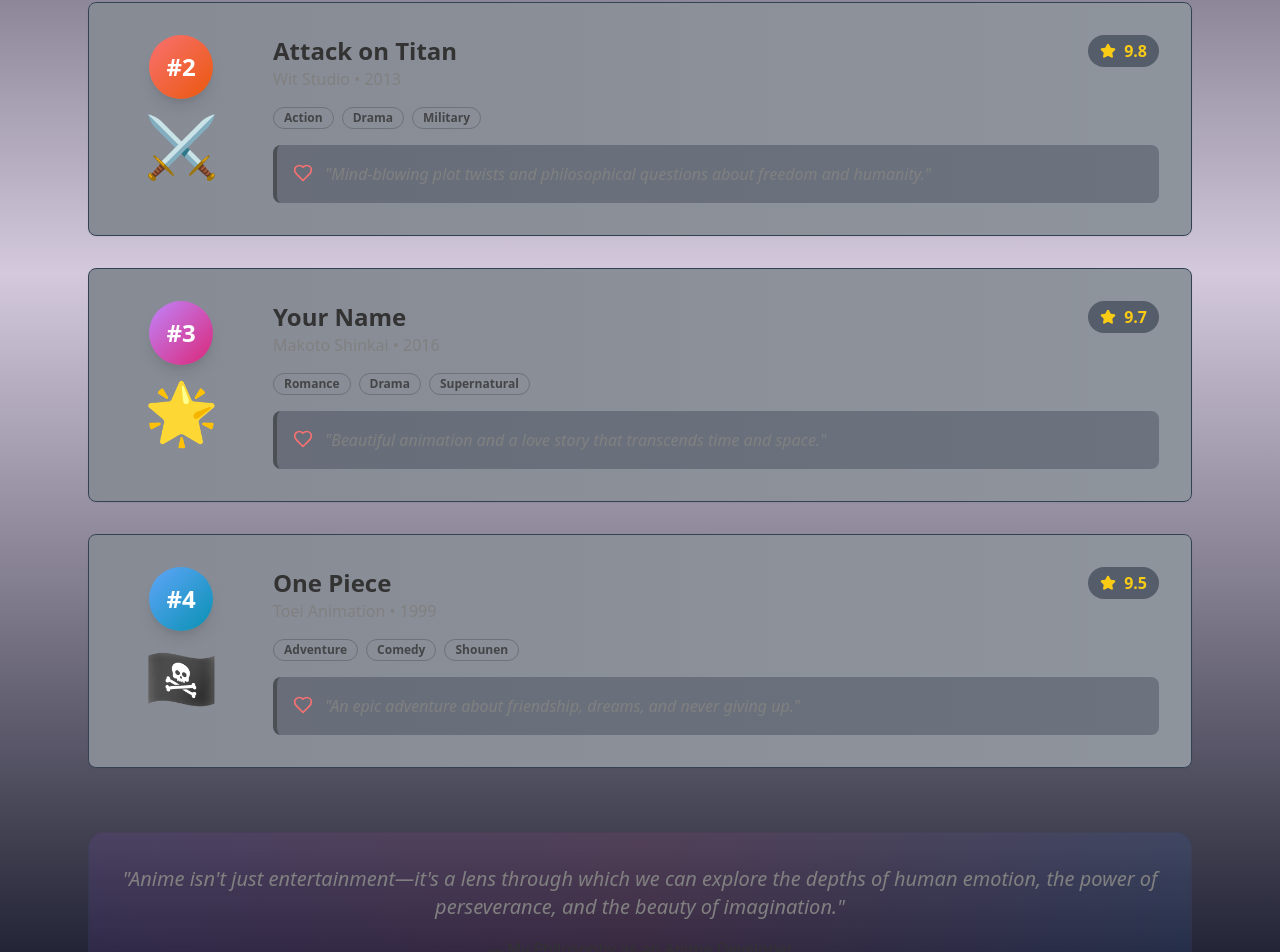
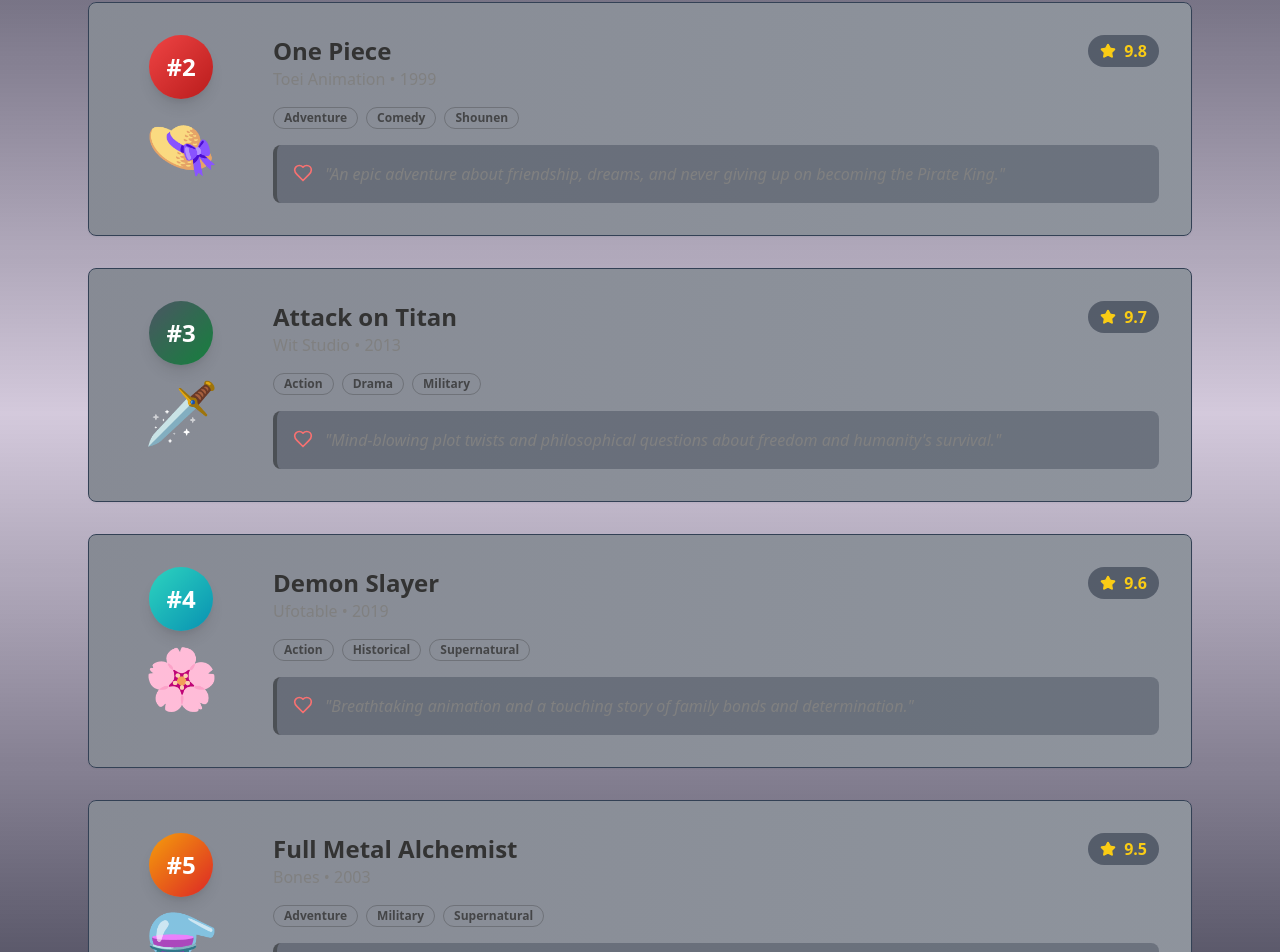
Before and after one commit to DhananJayKumarMV/dhananjaykumarmv.github.io, a React (Vite) app: page /anime-demo in a window 1280 px wide. Shown: the part 1328-2280 px from the top of the page. Built offline with nearby package versions, Linux system fonts and the light colour scheme; the HTML template or start-up script is replaced by a standard one.

Commit message:
Update anime showcase and details

```diff
--- a/src/components/AnimeFavorites.tsx
+++ b/src/components/AnimeFavorites.tsx
@@ -6,47 +6,58 @@ const AnimeFavorites = () => {
   const topAnime = [
     {
       rank: 1,
-      title: "Spirited Away",
-      director: "Hayao Miyazaki",
-      year: "2001",
-      genre: ["Adventure", "Family", "Supernatural"],
-      rating: 10,
-      color: "from-emerald-400 to-teal-600",
-      icon: "🐉",
-      reason: "A masterpiece that taught me that growing up doesn't mean losing your sense of wonder."
+      title: "Naruto",
+      director: "Pierrot",
+      year: "2002",
+      genre: ["Action", "Adventure", "Ninja"],
+      rating: 9.9,
+      color: "from-orange-400 to-yellow-600",
+      icon: "🍥",
+      reason: "Taught me that hard work and never giving up can overcome any obstacle. Believe it!"
     },
     {
       rank: 2,
+      title: "One Piece",
+      director: "Toei Animation",
+      year: "1999",
+      genre: ["Adventure", "Comedy", "Shounen"],
+      rating: 9.8,
+      color: "from-red-500 to-red-700",
+      icon: "👒",
+      reason: "An epic adventure about friendship, dreams, and never giving up on becoming the Pirate King."
+    },
+    {
+      rank: 3,
       title: "Attack on Titan",
       director: "Wit Studio",
       year: "2013",
       genre: ["Action", "Drama", "Military"],
-      rating: 9.8,
-      color: "from-red-400 to-orange-600",
-      icon: "⚔️",
-      reason: "Mind-blowing plot twists and philosophical questions about freedom and humanity."
-    },
-    {
-      rank: 3,
-      title: "Your Name",
-      director: "Makoto Shinkai",
-      year: "2016",
-      genre: ["Romance", "Drama", "Supernatural"],
       rating: 9.7,
-      color: "from-purple-400 to-pink-600",
-      icon: "🌟",
-      reason: "Beautiful animation and a love story that transcends time and space."
+      color: "from-gray-600 to-green-700",
+      icon: "🗡️",
+      reason: "Mind-blowing plot twists and philosophical questions about freedom and humanity's survival."
     },
     {
       rank: 4,
-      title: "One Piece",
-      director: "Toei Animation",
-      year: "1999",
-      genre: ["Adventure", "Comedy", "Shounen"],
+      title: "Demon Slayer",
+      director: "Ufotable",
+      year: "2019",
+      genre: ["Action", "Historical", "Supernatural"],
+      rating: 9.6,
+      color: "from-teal-400 to-cyan-600",
+      icon: "🌸",
+      reason: "Breathtaking animation and a touching story of family bonds and determination."
+    },
+    {
+      rank: 5,
+      title: "Full Metal Alchemist",
+      director: "Bones",
+      year: "2003",
+      genre: ["Adventure", "Military", "Supernatural"],
       rating: 9.5,
-      color: "from-blue-400 to-cyan-600",
-      icon: "🏴‍☠️",
-      reason: "An epic adventure about friendship, dreams, and never giving up."
+      color: "from-amber-500 to-red-600",
+      icon: "⚗️",
+      reason: "A masterful tale of sacrifice, equivalent exchange, and the bonds between brothers."
     }
   ];
 
@@ -132,11 +143,13 @@ const AnimeFavorites = () => {
 
         {/* Bottom Quote */}
         <div className="mt-16 text-center">
-          <div className="bg-gradient-to-r from-purple-500/10 via-pink-500/10 to-blue-500/10 rounded-2xl p-8 border border-primary/20">
-            <blockquote className="text-xl italic text-muted-foreground mb-4">
+          <div className="bg-gradient-to-r from-purple-600/20 via-pink-600/20 to-blue-600/20 rounded-2xl p-8 border-2 border-gradient-to-r from-purple-400 via-pink-400 to-blue-400 shadow-2xl shadow-purple-500/20">
+            <blockquote className="text-xl italic text-white font-medium mb-4 leading-relaxed">
               "Anime isn't just entertainment—it's a lens through which we can explore the depths of human emotion, the power of perseverance, and the beauty of imagination."
             </blockquote>
-            <div className="text-primary font-medium">— My Philosophy as an Anime Developer</div>
+            <div className="text-yellow-400 font-bold text-lg bg-gradient-to-r from-yellow-400 to-orange-400 bg-clip-text text-transparent">
+              — My Philosophy as an Anime Developer
+            </div>
           </div>
         </div>
       </div>
--- a/src/components/AnimeHero.tsx
+++ b/src/components/AnimeHero.tsx
@@ -114,7 +114,7 @@ const AnimeHero = () => {
         {/* Stats Preview */}
         <div className="mt-16 grid grid-cols-3 gap-8 animate-fade-in animation-delay-2000">
           <div className="text-center">
-            <div className="text-3xl font-bold text-pink-400 mb-2">500+</div>
+            <div className="text-3xl font-bold text-pink-400 mb-2">200+</div>
             <div className="text-purple-200 text-sm">Anime Watched</div>
           </div>
           <div className="text-center">
--- a/src/components/AnimeShowcase.tsx
+++ b/src/components/AnimeShowcase.tsx
@@ -17,35 +17,38 @@ interface Anime {
 const AnimeShowcase = () => {
   const [selectedTab, setSelectedTab] = useState<"watching" | "completed" | "plan-to-watch">("watching");
 
-  // Sample anime data - in real implementation, this could be from MyAnimeList API
+  // Updated anime data based on user's preferences
   const animeList: Anime[] = [
-    {
-      id: 1,
-      title: "Attack on Titan",
-      rating: 9.5,
-      status: "completed",
-      genre: ["Action", "Drama", "Horror"],
-      image: "🏰",
-      description: "Humanity fights for survival against giant humanoid creatures."
-    },
-    {
-      id: 2,
-      title: "Your Name",
-      rating: 9.8,
-      status: "completed",
-      genre: ["Romance", "Supernatural", "Drama"],
-      image: "🌟",
-      description: "A beautiful story of two teenagers connected by fate."
-    },
-    {
-      id: 3,
-      title: "Demon Slayer",
-      rating: 9.2,
-      status: "watching",
-      genre: ["Action", "Historical", "Supernatural"],
-      image: "⚔️",
-      description: "A young boy becomes a demon slayer to save his sister."
-    }
+    // Currently Watching
+    { id: 1, title: "The Water Magician", rating: 8.5, status: "watching", genre: ["Fantasy", "Magic"], image: "💧", description: "A powerful magician's journey through water magic mastery." },
+    { id: 2, title: "Dan da dan", rating: 8.8, status: "watching", genre: ["Supernatural", "Comedy"], image: "👻", description: "Occult and alien encounters with supernatural comedy." },
+    { id: 3, title: "Dr Stone", rating: 9.1, status: "watching", genre: ["Sci-Fi", "Adventure"], image: "🧪", description: "Rebuilding civilization with the power of science." },
+    { id: 4, title: "I Was Reincarnated as the 7th Prince", rating: 8.3, status: "watching", genre: ["Fantasy", "Isekai"], image: "👑", description: "A prince perfecting magical abilities in another world." },
+    { id: 5, title: "The Rising of the Shield Hero", rating: 8.9, status: "watching", genre: ["Isekai", "Adventure"], image: "🛡️", description: "A hero's journey with only a shield as his weapon." },
+    { id: 6, title: "Sakamoto Days", rating: 8.7, status: "watching", genre: ["Action", "Comedy"], image: "🔫", description: "A retired assassin's daily life adventures." },
+    { id: 7, title: "One Piece", rating: 9.8, status: "watching", genre: ["Adventure", "Shounen"], image: "👒", description: "Epic pirate adventure to find the ultimate treasure." },
+    { id: 8, title: "Gachiakuta", rating: 8.4, status: "watching", genre: ["Action", "Fantasy"], image: "⚙️", description: "A world where trash becomes power." },
+    { id: 9, title: "To be Hero X", rating: 8.2, status: "watching", genre: ["Comedy", "Superhero"], image: "🦸", description: "Unconventional superhero adventures." },
+    { id: 10, title: "Kaiju No 8", rating: 8.9, status: "watching", genre: ["Action", "Military"], image: "🦖", description: "Humanity's fight against giant monsters." },
+    { id: 11, title: "Chainsaw Man", rating: 9.3, status: "watching", genre: ["Action", "Supernatural"], image: "🪚", description: "Devilish powers in a dark modern world." },
+
+    // Completed
+    { id: 12, title: "Attack on Titan", rating: 9.7, status: "completed", genre: ["Action", "Drama"], image: "🗡️", description: "Humanity's fight for survival against titans." },
+    { id: 13, title: "Death Note", rating: 9.5, status: "completed", genre: ["Psychological", "Thriller"], image: "📓", description: "A supernatural notebook that kills anyone whose name is written in it." },
+    { id: 14, title: "Solo Leveling", rating: 9.4, status: "completed", genre: ["Action", "Fantasy"], image: "⚔️", description: "A weak hunter becomes the world's strongest." },
+    { id: 15, title: "Bleach", rating: 9.0, status: "completed", genre: ["Action", "Supernatural"], image: "👻", description: "Soul reaper's battle against evil spirits." },
+    { id: 16, title: "Full Metal Alchemist", rating: 9.8, status: "completed", genre: ["Adventure", "Military"], image: "⚗️", description: "Brothers' quest for the philosopher's stone." },
+    { id: 17, title: "My Hero Academia", rating: 9.2, status: "completed", genre: ["Superhero", "School"], image: "💪", description: "A world where everyone has superpowers." },
+    { id: 18, title: "Sword Art Online", rating: 8.6, status: "completed", genre: ["Virtual Reality", "Romance"], image: "🎮", description: "Trapped in a virtual MMORPG world." },
+    { id: 19, title: "Shangri-La Frontier", rating: 8.8, status: "completed", genre: ["Gaming", "Adventure"], image: "🎯", description: "Professional gamer tackles a legendary VRMMO." },
+    { id: 20, title: "Demon Lord 2099", rating: 8.3, status: "completed", genre: ["Sci-Fi", "Fantasy"], image: "👹", description: "Demon lord awakens in a futuristic world." },
+    { id: 21, title: "Blue Lock", rating: 9.1, status: "completed", genre: ["Sports", "Drama"], image: "⚽", description: "Elite soccer training program to find Japan's best striker." },
+    { id: 22, title: "My Star", rating: 8.7, status: "completed", genre: ["Romance", "Drama"], image: "⭐", description: "Entertainment industry romance and ambitions." },
+    { id: 23, title: "Tsukimichi-Moonlight Fantasy", rating: 8.5, status: "completed", genre: ["Isekai", "Fantasy"], image: "🌙", description: "Transported to another world by a moon goddess." },
+    { id: 24, title: "Re:Monster", rating: 8.2, status: "completed", genre: ["Isekai", "Action"], image: "👹", description: "Reincarnated as a goblin with special abilities." },
+    { id: 25, title: "Jujutsu Kaisen", rating: 9.3, status: "completed", genre: ["Supernatural", "Action"], image: "👊", description: "Students fighting cursed spirits with jujutsu sorcery." },
+    { id: 26, title: "Demon Slayer", rating: 9.6, status: "completed", genre: ["Action", "Historical"], image: "🌸", description: "A boy's quest to save his demon sister." },
+    { id: 27, title: "Black Clover", rating: 8.9, status: "completed", genre: ["Magic", "Adventure"], image: "🍀", description: "A magic-less boy aims to become the Wizard King." }
   ];
 
   const filteredAnime = animeList.filter(anime => anime.status === selectedTab);
@@ -169,15 +172,15 @@ const AnimeShowcase = () => {
           <h3 className="text-2xl font-bold mb-6 text-foreground">My Anime Journey</h3>
           <div className="grid grid-cols-1 md:grid-cols-3 gap-6">
             <div className="space-y-2">
-              <div className="text-3xl font-bold text-pink-400">127</div>
+              <div className="text-3xl font-bold text-green-400">16</div>
               <div className="text-muted-foreground">Completed</div>
             </div>
             <div className="space-y-2">
-              <div className="text-3xl font-bold text-purple-400">12</div>
+              <div className="text-3xl font-bold text-blue-400">11</div>
               <div className="text-muted-foreground">Currently Watching</div>
             </div>
             <div className="space-y-2">
-              <div className="text-3xl font-bold text-blue-400">89</div>
+              <div className="text-3xl font-bold text-purple-400">∞</div>
               <div className="text-muted-foreground">Plan to Watch</div>
             </div>
           </div>
```
